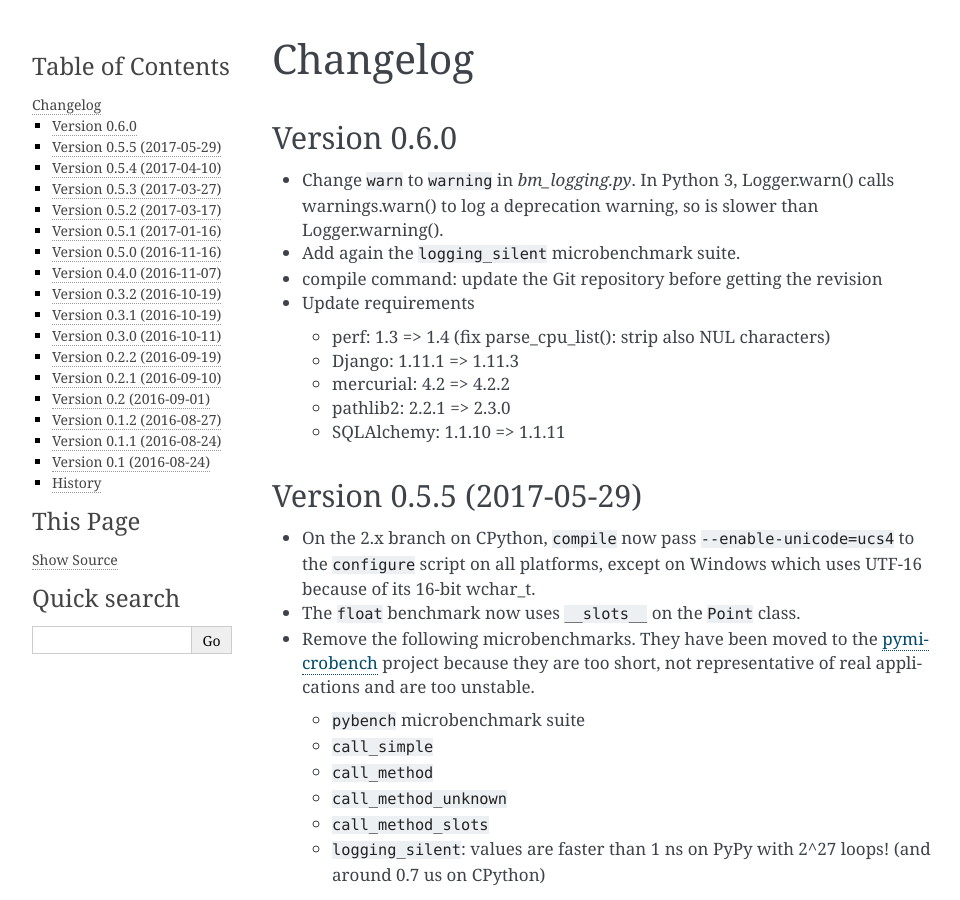
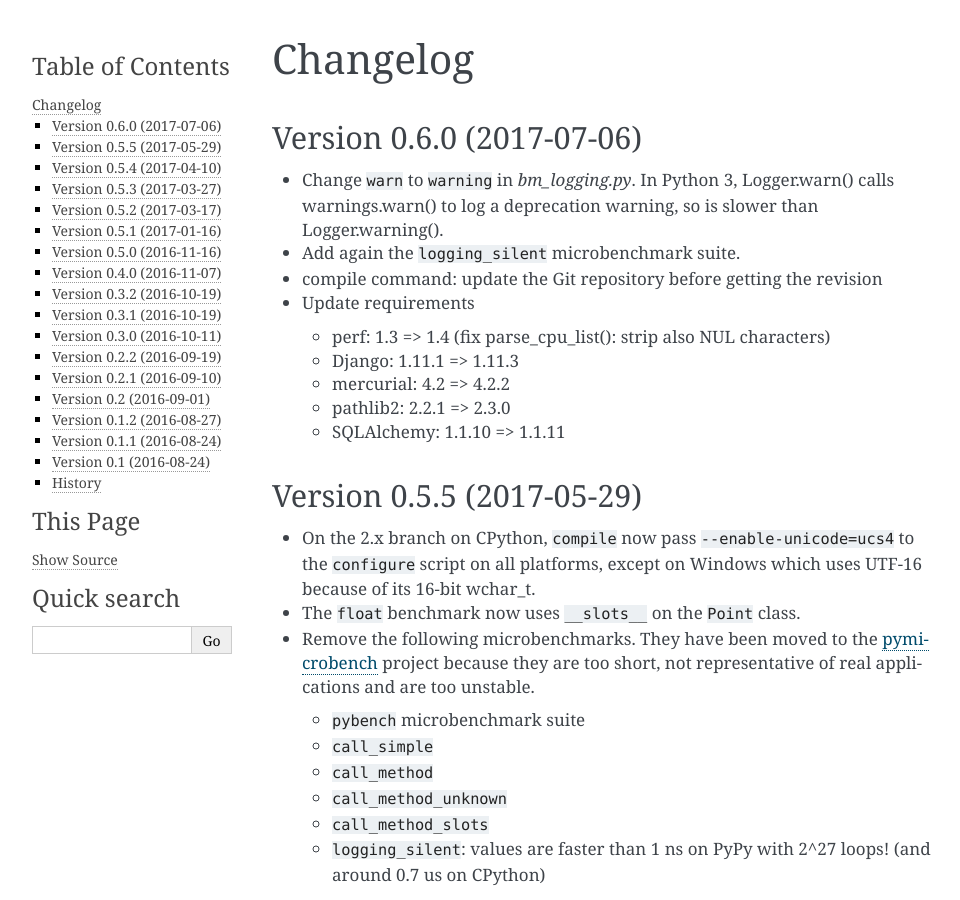
Before and after one commit to python/pyperformance, a Sphinx documentation site: the page built from doc/changelog.rst, in a window 1280 px wide and 900 px high. Shown: the whole window, without its empty margins (148-1108 px from the left). Built offline with Sphinx 7.4.7, drawn with Linux system fonts in a browser that asks for light colours.

Commit message:
prepare release 0.6

```diff
--- a/doc/changelog.rst
+++ b/doc/changelog.rst
@@ -1,8 +1,8 @@
 Changelog
 =========
 
-Version 0.6.0
--------------
+Version 0.6.0 (2017-07-06)
+--------------------------
 
 * Change ``warn`` to ``warning`` in `bm_logging.py`. In Python 3, Logger.warn()
   calls warnings.warn() to log a deprecation warning, so is slower than
```
